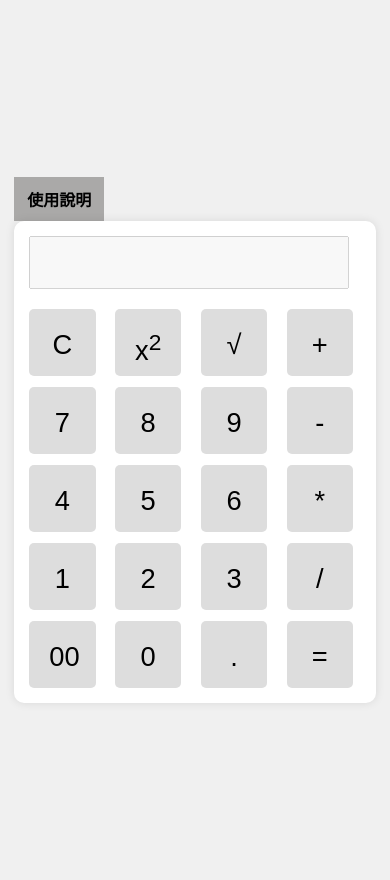
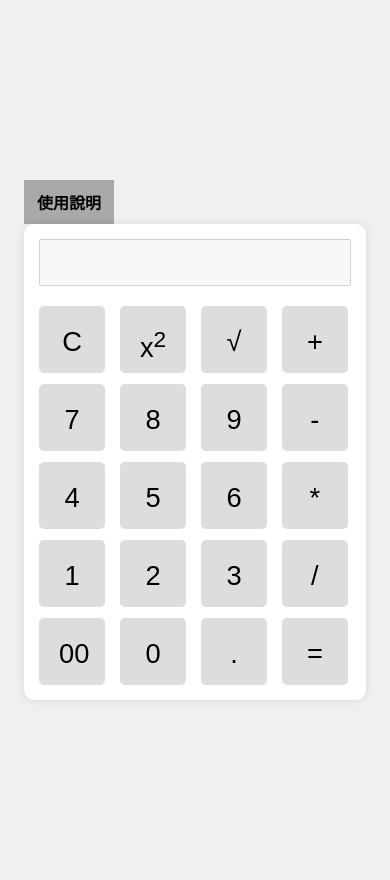
Before and after one commit to Translation-regulator/Calculator, a Flask app: page / in a window 390 px wide. Run offline with Flask 3, Linux system fonts and the light colour scheme.

Commit message:
調整輸入框

```diff
--- a/static/styles.css
+++ b/static/styles.css
@@ -84,17 +84,19 @@ nav{
     body {
         flex-direction: column;
         padding: 10px;
+
     }
 
     .calculator {
         padding: 15px;
-        width: 85vw; /* 在手機上讓計算機更寬 */
+        width: 80vw; /* 在手機上讓計算機更寬 */
     }
 
     input {
         font-size: 8vw;
         height: 12vw;
         width: 80vw;
+        box-sizing:border-box;
     }
 
     button {
```
